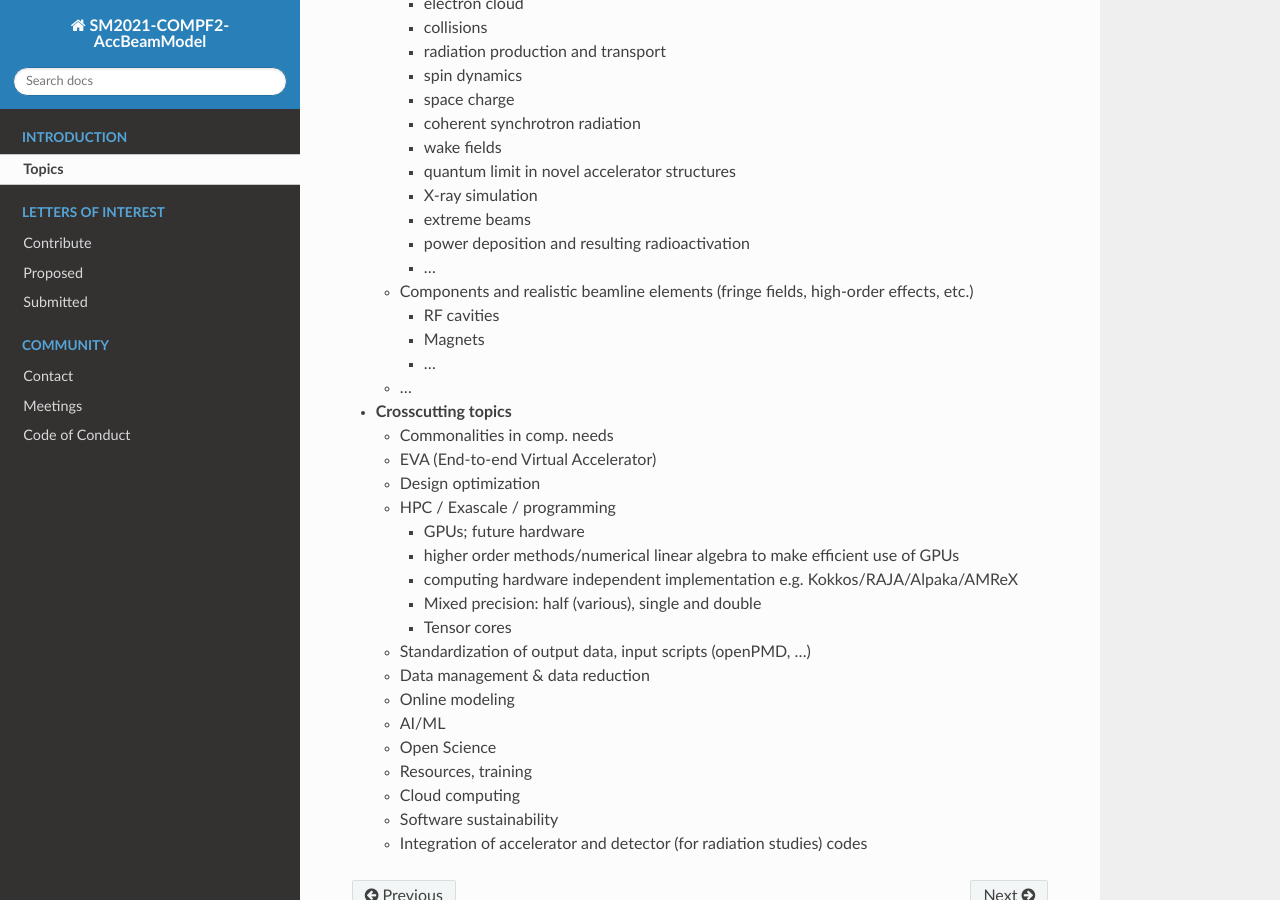
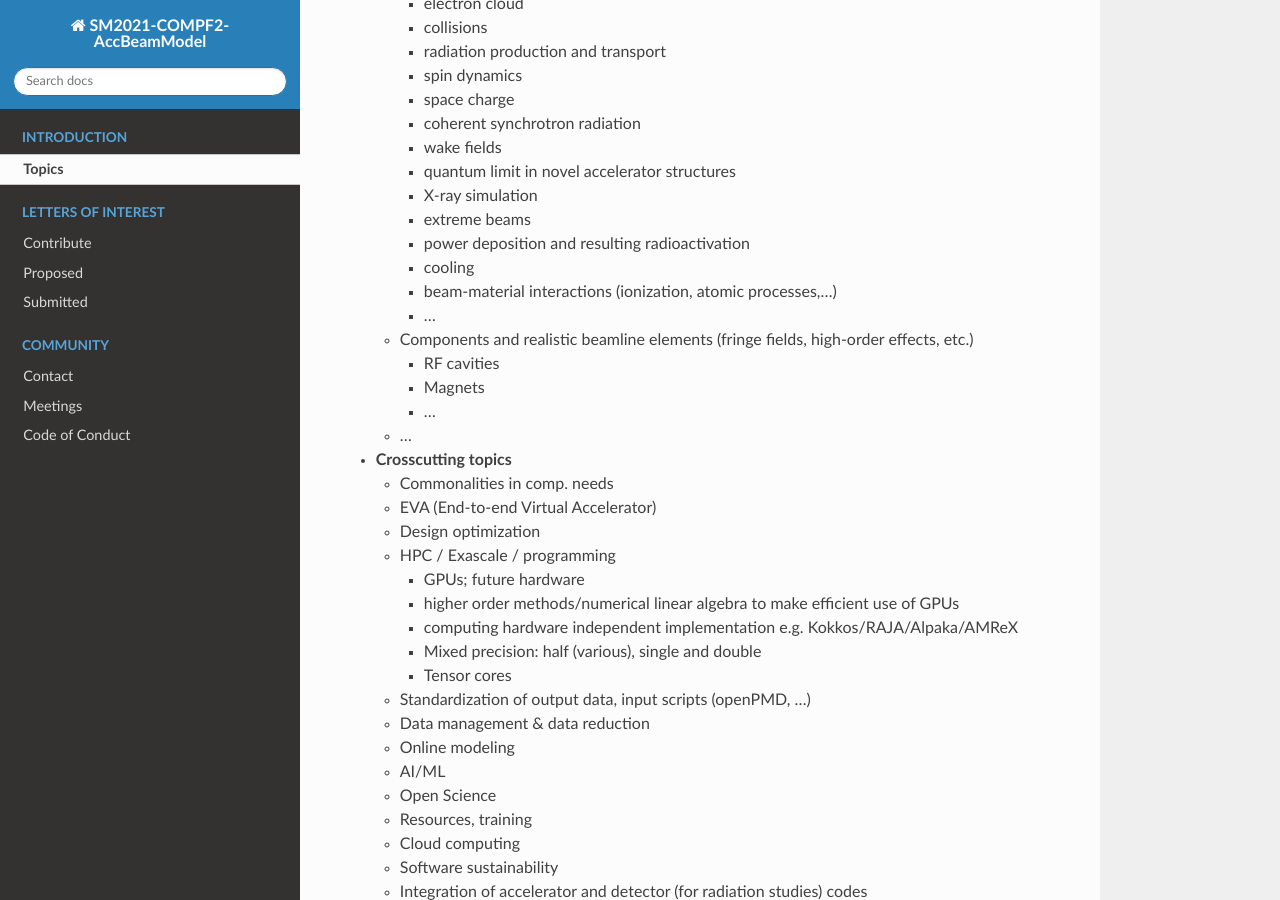
Before and after one commit to snowmass-compf2-accbeammodel/snowmass-compf2-accbeammodel.github.io, a Sphinx documentation site: the page built from docs/source/introduction/topics.rst, in a window 1280 px wide and 900 px high, scrolled down 696 px. Built offline with Sphinx 7.4.7 and the Read the Docs theme 2.0.0, drawn with Linux system fonts in a browser that asks for light colours.

Commit message:
added two items in topics (#2)
added beam cooling, beam-material interactions

```diff
--- a/docs/source/introduction/topics.rst
+++ b/docs/source/introduction/topics.rst
@@ -39,6 +39,8 @@ As interest group in the `Theoretical Calculations and Simulation (CompF2) <http
     * X-ray simulation
     * extreme beams
     * power deposition and resulting radioactivation
+    * cooling
+    * beam-material interactions (ionization, atomic processes,...)
     * ...
   * Components and realistic beamline elements (fringe fields, high-order effects, etc.)
 
```
